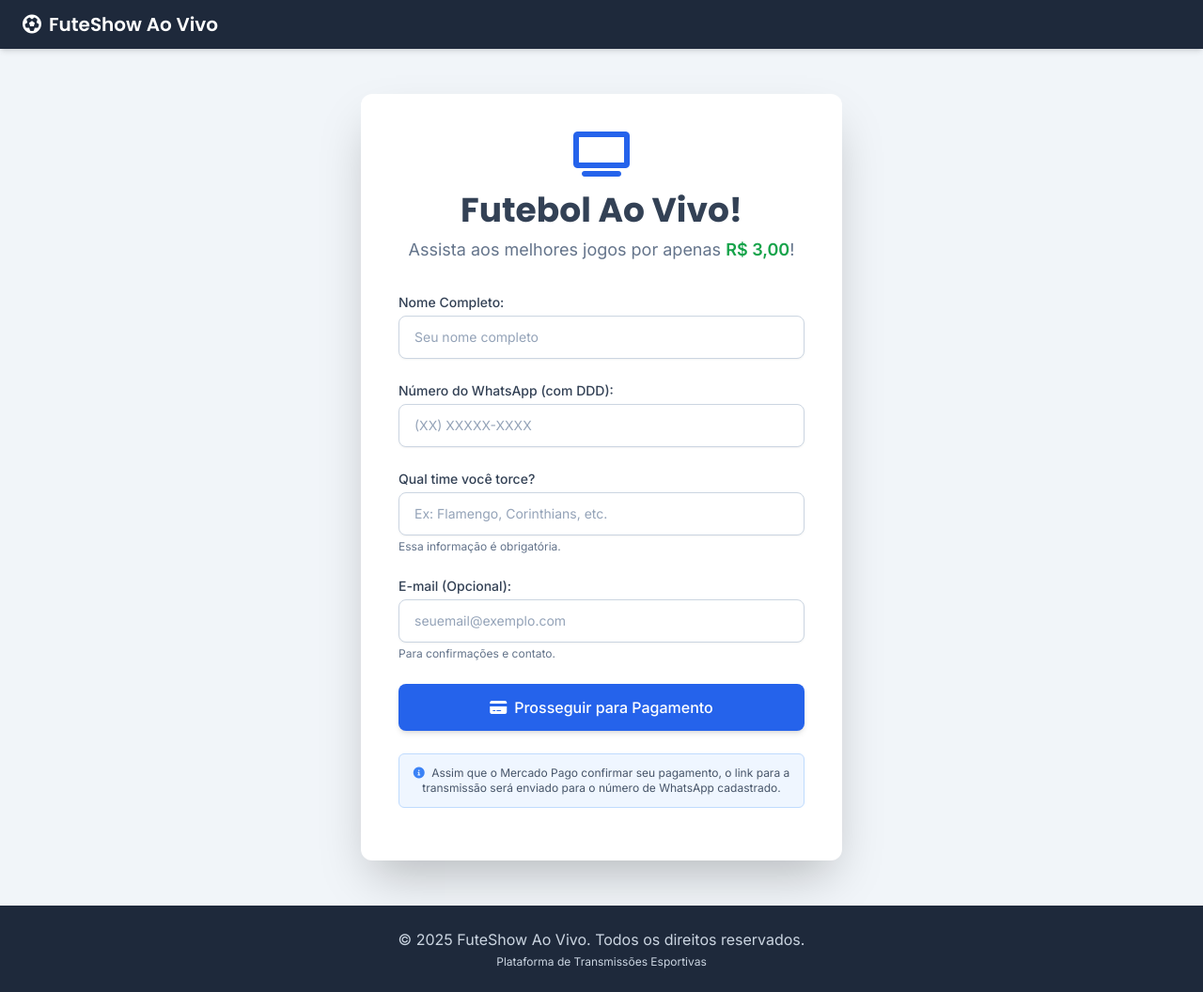
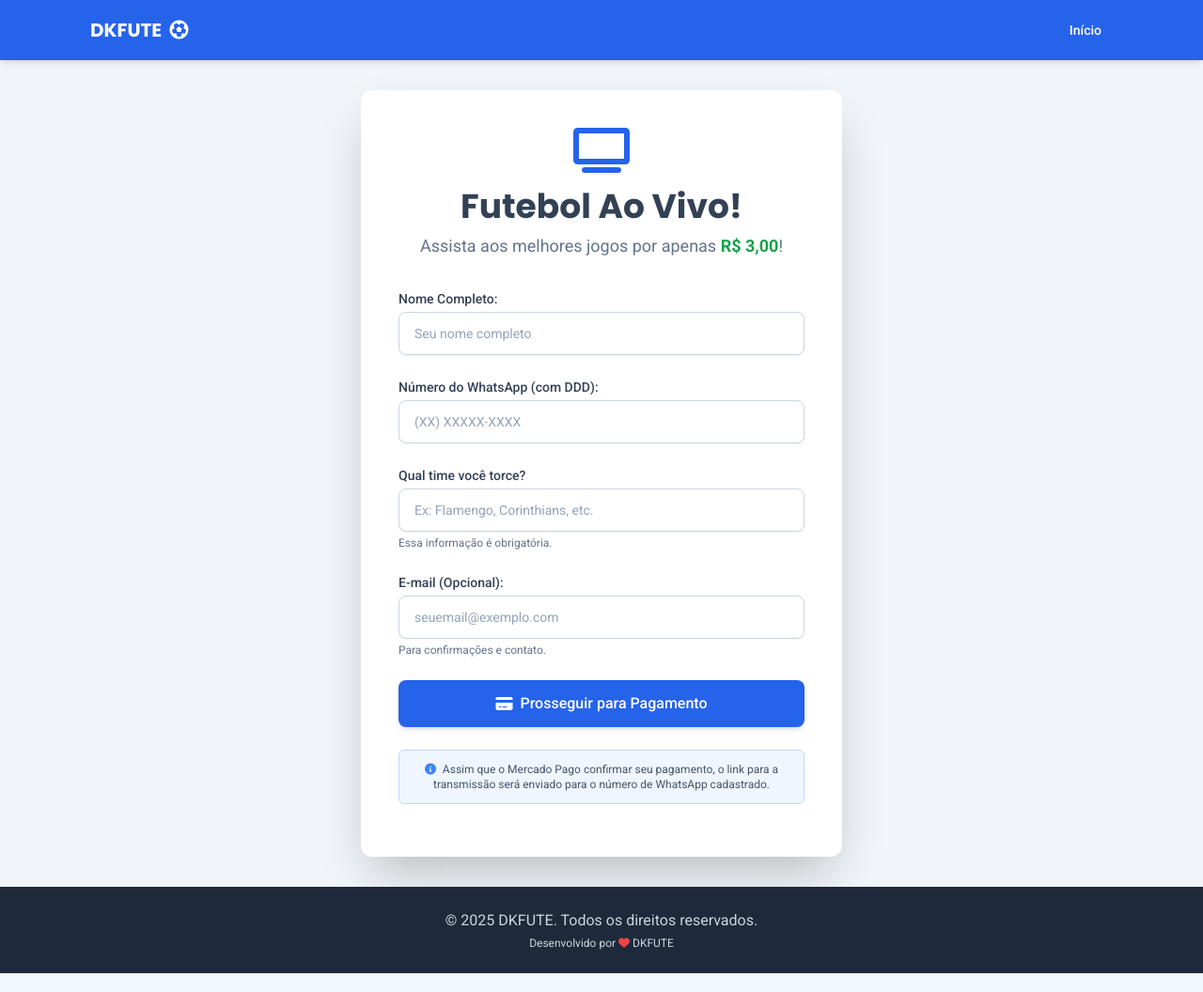
Before and after one commit to DougIAo/DKFUTE, a Flask app: page / in a window 1280 px wide. Shown: the whole page at 94% size. Run offline with Flask 3, Linux system fonts and the light colour scheme; parts of the project's set-up code (start-up, migrations or seed data) failed here and were passed over; some libraries are stand-ins or nearby versions.

Commit message:
Update base.html

```diff
--- a/templates/base.html
+++ b/templates/base.html
@@ -3,70 +3,95 @@
 <head>
     <meta charset="UTF-8">
     <meta name="viewport" content="width=device-width, initial-scale=1.0">
-    <title>{% block title %}Transmissões de Futebol{% endblock %}</title>
+    <title>{% block title %}Meu Site de Futebol{% endblock %}</title>
     <script src="https://cdn.tailwindcss.com"></script>
-    <link href="https://cdnjs.cloudflare.com/ajax/libs/font-awesome/6.0.0-beta3/css/all.min.css" rel="stylesheet">
+    <link rel="stylesheet" href="https://cdnjs.cloudflare.com/ajax/libs/font-awesome/6.0.0-beta3/css/all.min.css">
     <link rel="preconnect" href="https://fonts.googleapis.com">
     <link rel="preconnect" href="https://fonts.gstatic.com" crossorigin>
-    <link href="https://fonts.googleapis.com/css2?family=Inter:wght@400;500;600;700&family=Poppins:wght@500;600;700&display=swap" rel="stylesheet">
+    <link href="https://fonts.googleapis.com/css2?family=Poppins:wght@400;500;600;700&family=Roboto:wght@400;500;700&display=swap" rel="stylesheet">
+    <style>
+        body { font-family: 'Roboto', sans-serif; }
+        .font-poppins { font-family: 'Poppins', sans-serif; }
+        /* Adicione outros estilos globais aqui se necessário */
+    </style>
     {% block head_extra %}{% endblock %}
-    <style>
-        body { font-family: 'Inter', sans-serif; }
-        h1, h2, h3, .font-poppins { font-family: 'Poppins', sans-serif; }
-    </style>
 </head>
-<body class="bg-slate-100 text-slate-800 flex flex-col min-h-screen">
-
-    {# A navbar sempre será exibida, exceto se você explicitamente quiser escondê-la na pág de login do admin #}
-    {# Para esconder na página de login do admin, podemos reintroduzir a condição mais externa depois #}
-    <nav class="bg-slate-800 text-white shadow-md">
-        <div class="container mx-auto px-6 py-3 flex justify-between items-center">
-            <a href="{{ url_for('index') }}" class="text-xl font-poppins font-semibold hover:text-slate-300">
-                <i class="fas fa-futbol mr-2"></i>FuteShow Ao Vivo
-            </a>
-            <div>
-                {# Links de admin SÓ APARECEM SE O ADMIN ESTIVER LOGADO #}
+<body class="bg-slate-100 text-slate-800 antialiased flex flex-col min-h-screen"> {# Adicionado flex flex-col min-h-screen para footer no final #}
+    <nav class="bg-blue-600 text-white shadow-md sticky top-0 z-40">
+        <div class="max-w-6xl mx-auto px-4 sm:px-6 lg:px-8">
+            <div class="flex items-center justify-between h-16">
+                <div class="flex items-center">
+                    <a href="{{ url_for('index') }}" class="flex-shrink-0 text-xl font-bold font-poppins">
+                        DKFUTE <i class="fas fa-futbol ml-1"></i>
+                    </a>
+                </div>
+                <div class="hidden md:block">
+                    <div class="ml-10 flex items-baseline space-x-4">
+                        <a href="{{ url_for('index') }}" class="px-3 py-2 rounded-md text-sm font-medium hover:bg-blue-700 transition-colors">Início</a>
+                        {% if session.get('admin_logged_in') %}
+                            <a href="{{ url_for('admin_dashboard') }}" class="px-3 py-2 rounded-md text-sm font-medium hover:bg-blue-700 transition-colors">Painel Admin</a>
+                            <a href="{{ url_for('admin_logout') }}" class="px-3 py-2 rounded-md text-sm font-medium bg-red-500 hover:bg-red-600 transition-colors">Sair</a>
+                        {% else %}
+                            {# <a href="{{ url_for('admin_login') }}" class="px-3 py-2 rounded-md text-sm font-medium hover:bg-blue-700 transition-colors">Login Admin</a> #}
+                        {% endif %}
+                    </div>
+                </div>
+                <div class="-mr-2 flex md:hidden">
+                    <!-- Mobile menu button -->
+                    <button type="button" id="mobile-menu-button" class="bg-blue-600 inline-flex items-center justify-center p-2 rounded-md text-blue-200 hover:text-white hover:bg-blue-700 focus:outline-none focus:ring-2 focus:ring-inset focus:ring-white" aria-controls="mobile-menu" aria-expanded="false">
+                        <span class="sr-only">Abrir menu principal</span>
+                        <i class="fas fa-bars block h-6 w-6" aria-hidden="true"></i>
+                        <i class="fas fa-times hidden h-6 w-6" aria-hidden="true"></i>
+                    </button>
+                </div>
+            </div>
+        </div>
+        <!-- Mobile menu, show/hide based on menu state. -->
+        <div class="md:hidden hidden" id="mobile-menu">
+            <div class="px-2 pt-2 pb-3 space-y-1 sm:px-3">
+                <a href="{{ url_for('index') }}" class="text-blue-100 hover:bg-blue-700 hover:text-white block px-3 py-2 rounded-md text-base font-medium">Início</a>
                 {% if session.get('admin_logged_in') %}
-                    <a href="{{ url_for('admin_dashboard') }}"
-                       class="px-3 py-2 rounded-md text-sm font-medium
-                              {% if request.endpoint == 'admin_dashboard' %}bg-slate-700{% else %}hover:bg-slate-700{% endif %}">
-                       Painel Admin
-                    </a>
-                    <a href="{{ url_for('admin_logout') }}" class="ml-4 px-3 py-2 rounded-md text-sm font-medium hover:bg-slate-700">
-                        <i class="fas fa-sign-out-alt"></i> Sair
-                    </a>
+                    <a href="{{ url_for('admin_dashboard') }}" class="text-blue-100 hover:bg-blue-700 hover:text-white block px-3 py-2 rounded-md text-base font-medium">Painel Admin</a>
+                    <a href="{{ url_for('admin_logout') }}" class="text-red-300 hover:bg-red-600 hover:text-white block px-3 py-2 rounded-md text-base font-medium">Sair</a>
                 {% endif %}
-                {# NENHUM LINK DE 'Admin Login' SERÁ MOSTRADO AQUI PARA USUÁRIOS NÃO LOGADOS #}
             </div>
         </div>
     </nav>
 
-    <main class="flex-grow container mx-auto px-4 sm:px-6 lg:px-8 py-8 sm:py-12">
+    <main class="flex-grow max-w-6xl mx-auto py-8 px-4 sm:px-6 lg:px-8 w-full"> {# Adicionado flex-grow e w-full #}
         {% with messages = get_flashed_messages(with_categories=true) %}
             {% if messages %}
                 {% for category, message in messages %}
-                <div class="mb-6 p-4 rounded-md shadow
-                    {% if category == 'success' %}bg-green-100 border border-green-400 text-green-700
-                    {% elif category == 'danger' %}bg-red-100 border red-red-400 text-red-700
-                    {% elif category == 'warning' %}bg-yellow-100 border border-yellow-400 text-yellow-700
-                    {% else %}bg-blue-100 border border-blue-400 text-blue-700{% endif %}"
-                    role="alert">
-                    {{ message }}
-                </div>
+                    <div class="p-4 mb-4 text-sm rounded-lg
+                                {% if category == 'danger' %} bg-red-100 text-red-700
+                                {% elif category == 'success' %} bg-green-100 text-green-700
+                                {% elif category == 'warning' %} bg-yellow-100 text-yellow-700
+                                {% else %} bg-blue-100 text-blue-700 {% endif %}"
+                         role="alert">
+                        {{ message }}
+                    </div>
                 {% endfor %}
             {% endif %}
         {% endwith %}
-
         {% block content %}{% endblock %}
     </main>
 
-    <footer class="bg-slate-800 text-slate-300 text-center py-6 mt-auto">
-        <p>© <span id="currentYear"></span> FuteShow Ao Vivo. Todos os direitos reservados.</p>
-        <p class="text-xs mt-1">Plataforma de Transmissões Esportivas</p>
+    <footer class="bg-slate-800 text-slate-300 text-center p-6 mt-auto"> {# Adicionado mt-auto para empurrar para baixo #}
+        {# === MODIFICAÇÃO AQUI === #}
+        <p>© {{ "now"|datetime_local(fmt='%Y') }} DKFUTE. Todos os direitos reservados.</p>
+        {# === FIM DA MODIFICAÇÃO === #}
+        <p class="text-xs mt-1">Desenvolvido por <i class="fas fa-heart text-red-500"></i> DKFUTE</p>
     </footer>
-
     <script>
-        document.getElementById('currentYear').textContent = new Date().getFullYear();
+        const btn = document.getElementById('mobile-menu-button');
+        const menu = document.getElementById('mobile-menu');
+        if (btn && menu) {
+            btn.addEventListener('click', () => {
+                menu.classList.toggle('hidden');
+                btn.querySelector('.fa-bars').classList.toggle('hidden');
+                btn.querySelector('.fa-times').classList.toggle('hidden');
+            });
+        }
     </script>
     {% block scripts_extra %}{% endblock %}
 </body>
```
